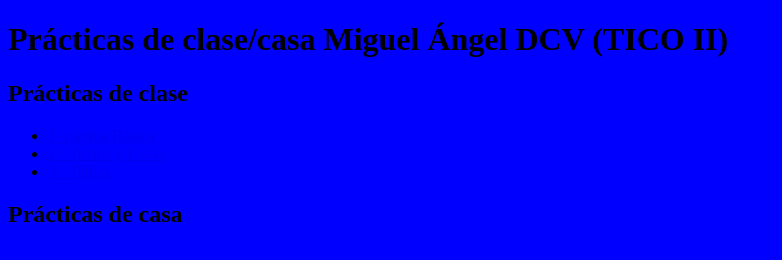
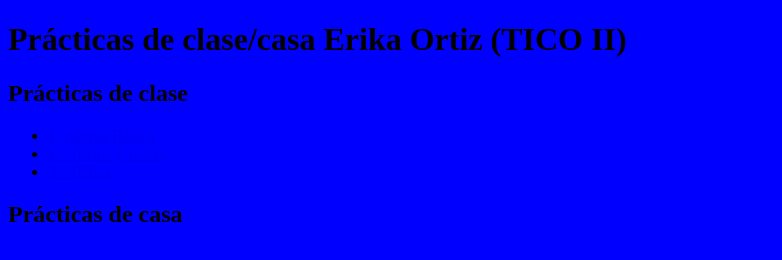
Before and after one commit to erikaortiz1/1EVAL_HTMLyCSS_TICO2_erikaortiz, a plain HTML site: page index.html in a window 1280 px wide. Shown: the whole page, without its empty margins (0-782 px from the left). Drawn offline with Linux system fonts and the light colour scheme; files that its build step writes are made by us from their sources.

Commit message:
Update index.html

```diff
--- a/index.html
+++ b/index.html
@@ -4,11 +4,11 @@
     <meta charset="UTF-8">
     <meta http-equiv="X-UA-Compatible" content="IE=edge">
     <meta name="viewport" content="width=device-width, initial-scale=1.0">
-    <title>Prácticas de clase/casa Miguel Ángel DCV (TICO II)</title>
+    <title>Prácticas de clase/casa Erika Ortiz (TICO II)</title>
     <link rel="stylesheet" href="estilos/estilos.css">
 </head>
 <body>
-    <h1>Prácticas de clase/casa Miguel Ángel DCV (TICO II)</h1>
+    <h1>Prácticas de clase/casa Erika Ortiz (TICO II)</h1>
     <h2>Prácticas de clase</h2>
     <ul>
         <li> <a href="paginabasica/estilos.css" target="_blank">1- página Básica</a> </li>
```
